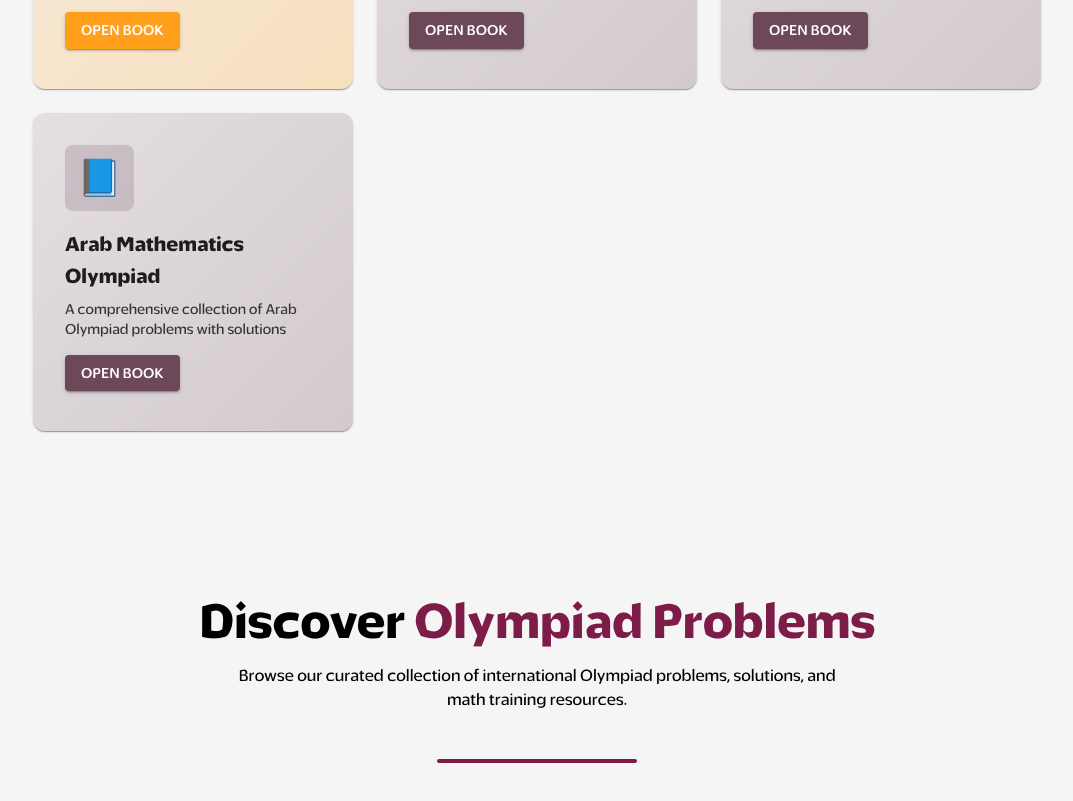
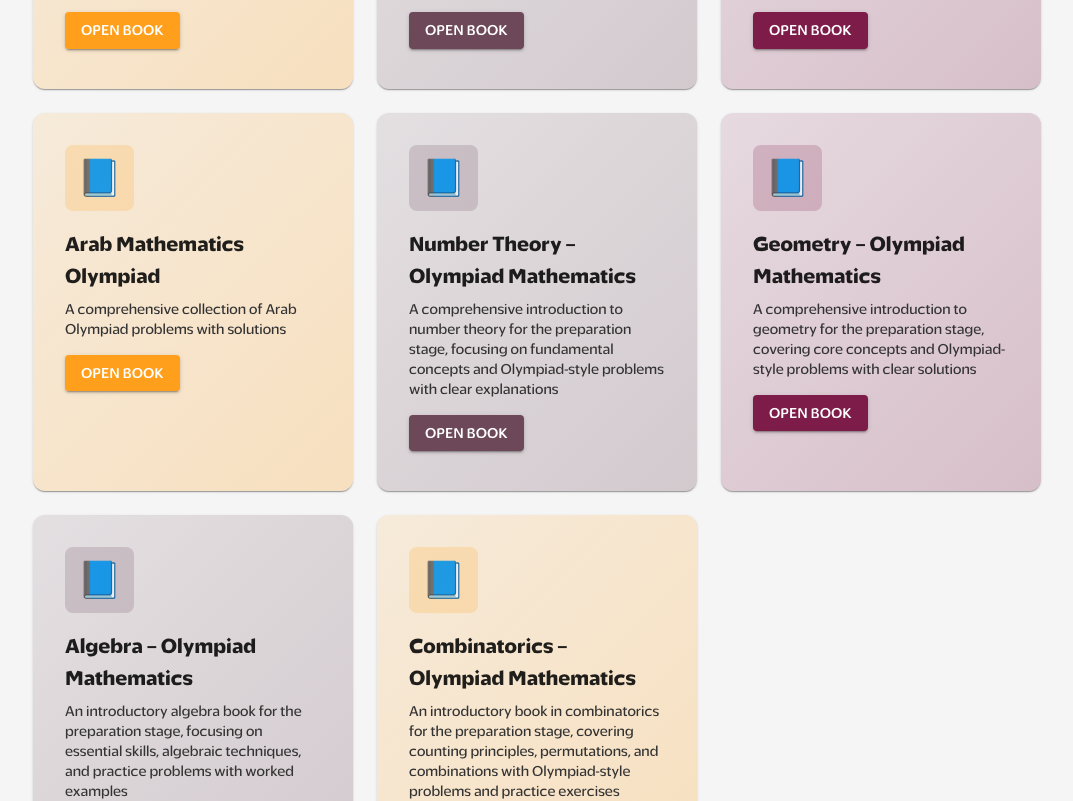
Before and after one commit to Graduation-Project-POM/FrontEnd-POM, a React (Vite) app: page /resources in a window 1280 px wide. Shown: the part 1560-2361 px from the top of the page, without its empty margins (103-1176 px from the left). Built offline with nearby package versions, Linux system fonts and the light colour scheme.

Commit message:
add new books

```diff
--- a/src/Components/ResourcesComponents/books/book.tsx
+++ b/src/Components/ResourcesComponents/books/book.tsx
@@ -47,14 +47,42 @@ function Books() {
             title: t("books.title6"),
             description: t("books.desc6"),
             link: "https://drive.google.com/file/d/1ON-wOaP5SE7xrPI5hse7FuoQqJ-3CuAH/view?usp=sharing",
-            color: "#6C4859",
+            color: "#7D1C48",
             icon: "📘",
         },
         {
             title: t("books.title7"),
             description: t("books.desc7"),
             link: "https://drive.google.com/file/d/1_52ccZFQhl7sUhwvbSD4hm8lUWNSiHH6/view?usp=sharing",
+            color: "#FF9F1C",
+            icon: "📘",
+        },
+        {
+            title: t("books.title8"),
+            description: t("books.desc8"),
+            link: "https://drive.google.com/file/d/190G0DMUga8OI4DTQSCoFfgEO-jukl5hl/view?usp=sharing",
             color: "#6C4859",
+            icon: "📘",
+        },
+        {
+            title: t("books.title9"),
+            description: t("books.desc9"),
+            link: "https://drive.google.com/file/d/1sx9R2cN5eX_57Qrg-xGCjpEZwlSa2fcg/view?usp=sharing",
+            color: "#7D1C48",
+            icon: "📘",
+        },
+        {
+            title: t("books.title10"),
+            description: t("books.desc10"),
+            link: "https://drive.google.com/file/d/1UQlNfvtVsuRmZQBd8U7aXi0BSExciY6p/view?usp=sharing",
+            color: "#6C4859",
+            icon: "📘",
+        },
+        {
+            title: t("books.title11"),
+            description: t("books.desc11"),
+            link: "https://drive.google.com/file/d/1-_F5d3wLCXfN0P6p9mLQac5yBVPRQ5Tw/view?usp=sharing",
+            color: "#FF9F1C",
             icon: "📘",
         },
     ];
--- a/src/lang/ar.json
+++ b/src/lang/ar.json
@@ -214,7 +214,15 @@
     "title6": "رياضيات المغرب – دليل الاستعداد للأولمبياد الدولية",
     "desc6": "اختبر قدراتك مع مسائل الأولمبياد الدولية في الرياضيات",
     "title7": "أولمبياد الرياضيات للدول العربية",
-    "desc7": "مجموعة شاملة من مسائل الأولمبياد العربية مع حلول"
+    "desc7": "مجموعة شاملة من مسائل الأولمبياد العربية مع حلول",
+    "title8": "نظرية الأعداد – رياضيات الأولمبياد",
+    "desc8": "مدخل شامل إلى نظرية الأعداد لمرحلة الإعداد، يركز على المفاهيم الأساسية ومسائل أولمبيادية مع شروحات مبسطة",
+    "title9": "الهندسة – رياضيات الأولمبياد",
+    "desc9": "مدخل متكامل إلى الهندسة لمرحلة الإعداد، يتضمن المفاهيم الأساسية ومسائل أولمبيادية مع حلول وشروحات واضحة",
+    "title10": "الجبر – رياضيات الأولمبياد",
+    "desc10": "كتاب تمهيدي في الجبر لمرحلة الإعداد، يركز على المهارات الأساسية والتقنيات الجبرية مع مسائل تدريبية وأمثلة محلولة",
+    "title11": "التركيبات – رياضيات الأولمبياد",
+    "desc11": "كتاب تمهيدي في التركيبات لمرحلة الإعداد، يتناول أساسيات العد والتوافيق والتباديل مع مسائل أولمبيادية وتدريبات متنوعة"
   },
   "problems": {
     "heroTitle": "استكشف",
--- a/src/lang/en.json
+++ b/src/lang/en.json
@@ -214,7 +214,15 @@
     "title6": "Moroccan Mathematics – IMO Preparation Guide",
     "desc6": "Test your abilities with International Mathematical Olympiad problems",
     "title7": "Arab Mathematics Olympiad",
-    "desc7": "A comprehensive collection of Arab Olympiad problems with solutions"
+    "desc7": "A comprehensive collection of Arab Olympiad problems with solutions",
+    "title8": "Number Theory – Olympiad Mathematics",
+    "desc8": "A comprehensive introduction to number theory for the preparation stage, focusing on fundamental concepts and Olympiad-style problems with clear explanations",
+    "title9": "Geometry – Olympiad Mathematics",
+    "desc9": "A comprehensive introduction to geometry for the preparation stage, covering core concepts and Olympiad-style problems with clear solutions",
+    "title10": "Algebra – Olympiad Mathematics",
+    "desc10": "An introductory algebra book for the preparation stage, focusing on essential skills, algebraic techniques, and practice problems with worked examples",
+    "title11": "Combinatorics – Olympiad Mathematics",
+    "desc11": "An introductory book in combinatorics for the preparation stage, covering counting principles, permutations, and combinations with Olympiad-style problems and practice exercises"
   },
   "problems": {
     "heroTitle": "Discover",
```
